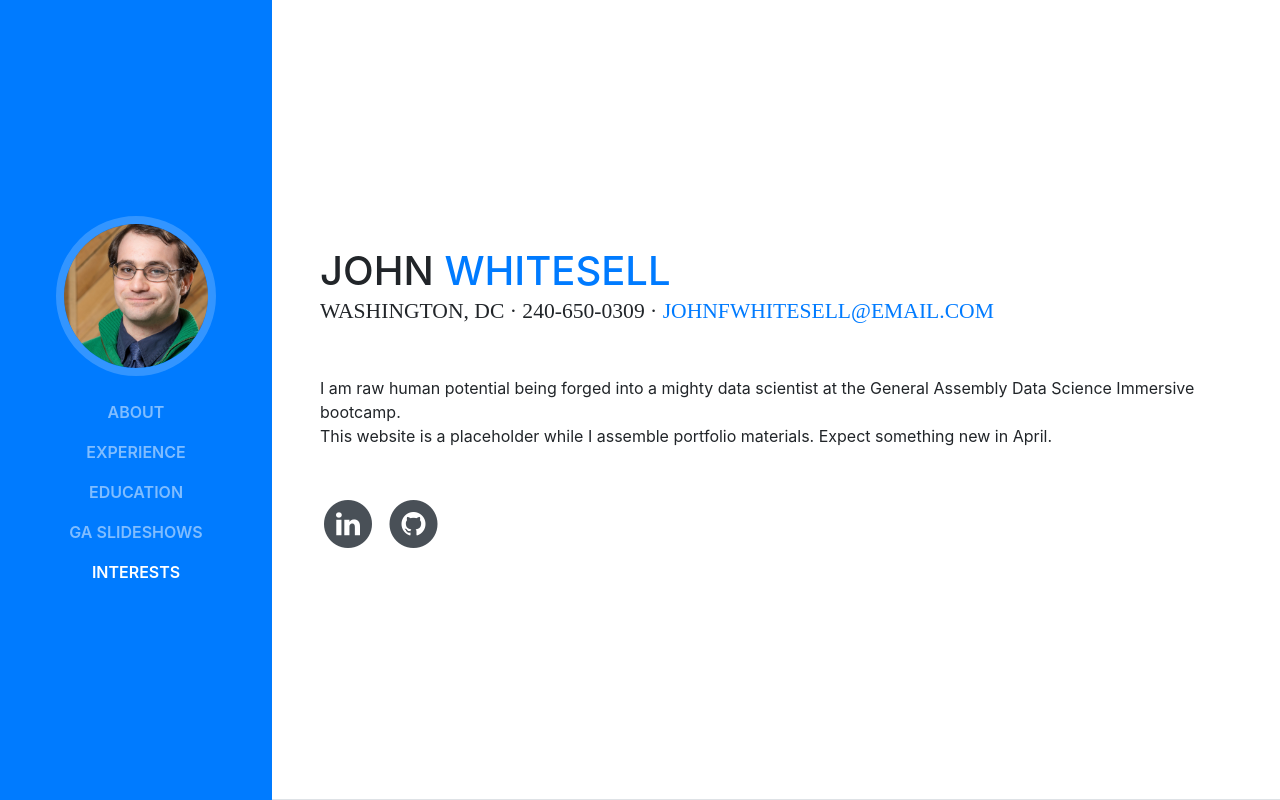
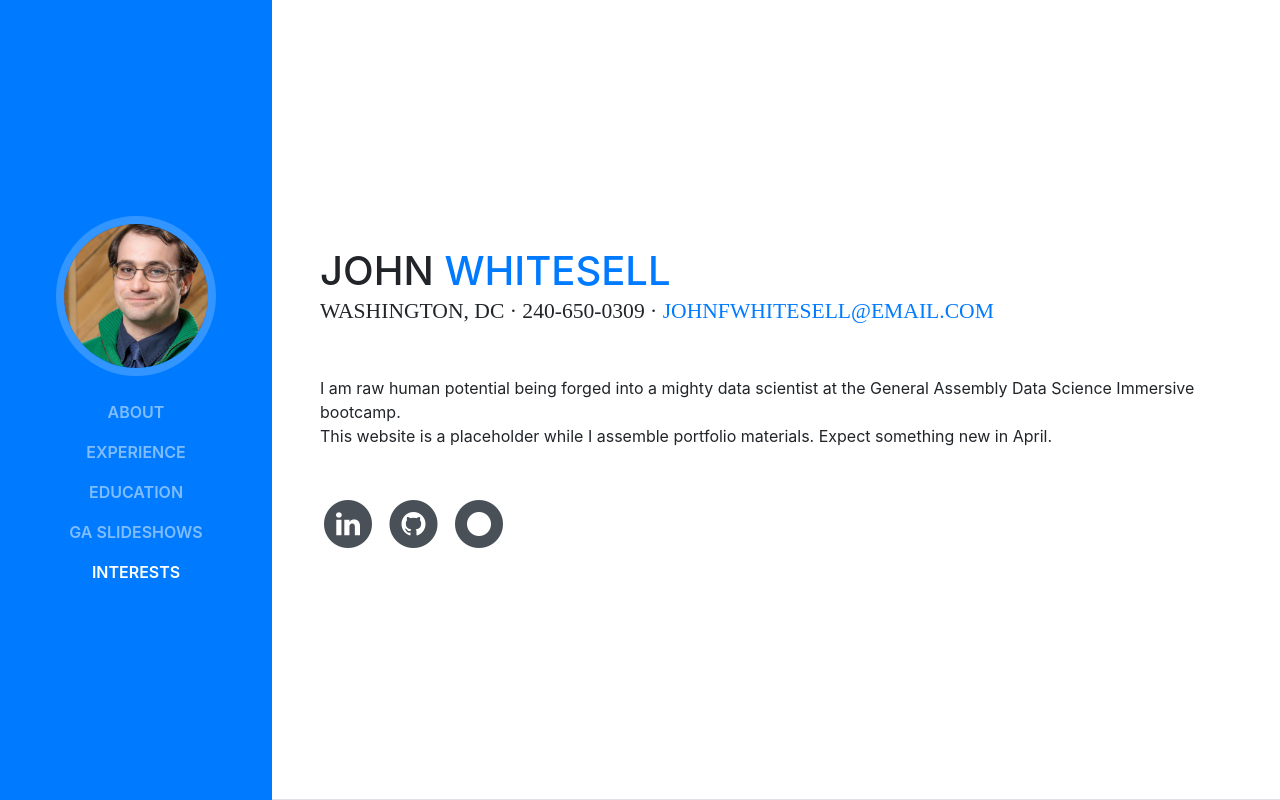
Before and after one commit to johnfwhitesell/PersonalWebsite, a website with bundled scripts: page index.html in a window 1280 px wide. Shown: the top 800 px of the page. Built offline with nearby package versions, Linux system fonts and the light colour scheme; a web font is replaced by a local one.

Commit message:
added link to resume

```diff
--- a/index.html
+++ b/index.html
@@ -85,6 +85,14 @@
                 <span class="fa-stack fa-lg">
                   <i class="fa fa-circle fa-stack-2x"></i>
                   <i class="fa fa-github fa-stack-1x fa-inverse"></i>
+                </span>
+              </a>
+            </li>
+			 <li class="list-inline-item">
+              <a href="https://goo.gl/qoy17T">
+                <span class="fa-stack fa-lg">
+                  <i class="fa fa-circle fa-stack-2x"></i>
+                  <i class="fa fa-circle fa-stack-1x fa-inverse"></i>
                 </span>
               </a>
             </li>
```
